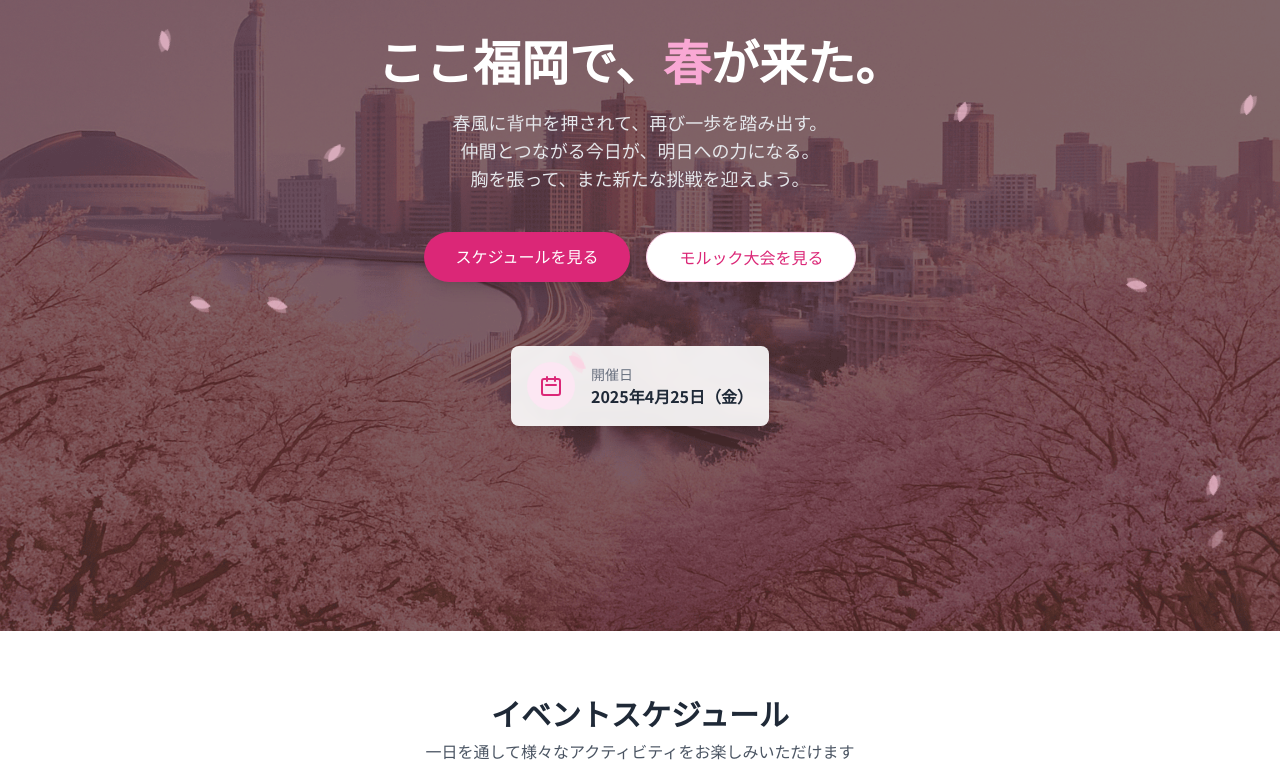
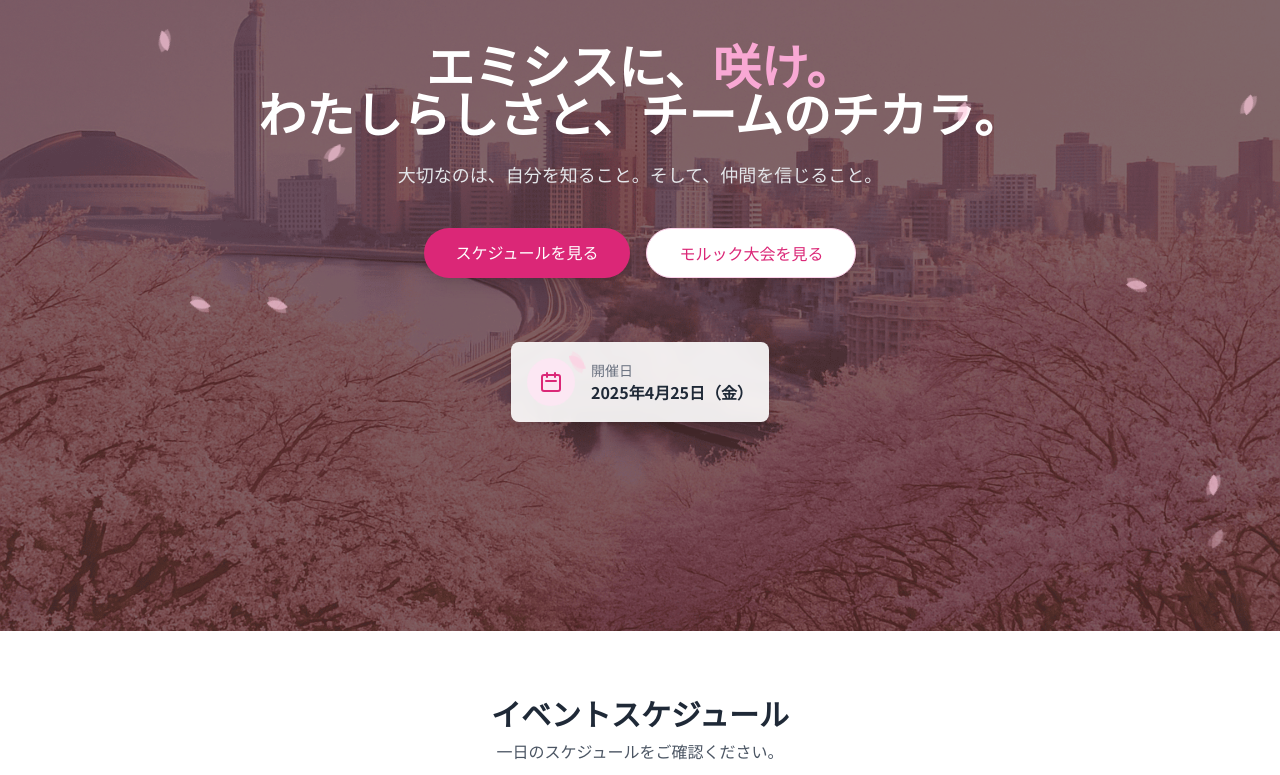
Before and after one commit to e3sys-develop/lp, a Next.js app: page /14th-semi-annual in a window 1280 px wide. Shown: the part 225-1000 px from the top of the page. Built offline with nearby package versions, Linux system fonts and the light colour scheme.

Commit message:
14期半期総会のページのテキストを更新し、イベントスケジュールの説明を明確化。休憩セクションの背景色を変更し、アクティビティの説明を改訂。

```diff
--- a/app/14th-semi-annual/page.tsx
+++ b/app/14th-semi-annual/page.tsx
@@ -167,12 +167,17 @@ export default function SemiAnnualEvent() {
                         <svg width="300" height="300" viewBox="0 0 200 200" fill="none" xmlns="http://www.w3.org/2000/svg"
                             className="opacity-20" aria-label="装飾的な背景パターン" />
                     </div>
-                    <h2 className="text-4xl md:text-5xl font-bold text-center text-white mb-6">ここ福岡で、<span
-                        className="text-pink-300">春</span>が来た。</h2>
+                    <h2 className="text-4xl md:text-5xl font-bold text-center text-white mb-6">
+                        エミシスに、
+                        <span className="text-pink-300">咲け。</span>
+                        <br />
+                        わたしらしさと、チームのチカラ。
+                    </h2>
                     <p className="text-lg text-center text-gray-200 max-w-2xl mb-10">
-                        春風に背中を押されて、再び一歩を踏み出す。<br />
-                        仲間とつながる今日が、明日への力になる。<br />
-                        胸を張って、また新たな挑戦を迎えよう。</p>
+                        大切なのは、自分を知ること。
+                        <br className="sm:hidden" />
+                        そして、仲間を信じること。
+                    </p>
                     <div className="flex flex-col sm:flex-row gap-4">
                         <a href="#schedule"
                             className="bg-pink-600 hover:bg-pink-700 text-white font-medium py-3 px-8 rounded-full shadow-lg transition transform hover:scale-105 text-center">
@@ -202,7 +207,7 @@ export default function SemiAnnualEvent() {
             <section id="schedule" className="py-16 bg-white">
                 <div className="container mx-auto px-4">
                     <h2 className="text-3xl font-bold text-center text-gray-800 mb-2">イベントスケジュール</h2>
-                    <p className="text-center text-gray-600 mb-12">一日を通して様々なアクティビティをお楽しみいただけます</p>
+                    <p className="text-center text-gray-600 mb-12">一日のスケジュールをご確認ください。</p>
 
                     <div className="max-w-3xl mx-auto">
                         <div className="timeline-item relative flex mb-6 pl-12">
@@ -295,7 +300,7 @@ export default function SemiAnnualEvent() {
                                     <path strokeLinecap="round" strokeLinejoin="round" strokeWidth="2" d="M8 7V3m8 4V3m-9 8h10M5 21h14a2 2 0 002-2V7a2 2 0 00-2-2H5a2 2 0 00-2 2v12a2 2 0 002 2z" />
                                 </svg>
                             </div>
-                            <div className="flex-grow bg-pink-50 rounded-lg p-4 shadow-sm">
+                            <div className="flex-grow bg-gray-50 rounded-lg p-4 shadow-sm">
                                 <div className="flex justify-between items-start mb-1">
                                     <h3 className="font-bold text-lg text-gray-800">休憩</h3>
                                     <span className="text-sm text-pink-600 font-medium">11:05 - 11:10 (5分)</span>
@@ -328,7 +333,7 @@ export default function SemiAnnualEvent() {
                                     <path strokeLinecap="round" strokeLinejoin="round" strokeWidth="2" d="M8 7V3m8 4V3m-9 8h10M5 21h14a2 2 0 002-2V7a2 2 0 00-2-2H5a2 2 0 00-2 2v12a2 2 0 002 2z" />
                                 </svg>
                             </div>
-                            <div className="flex-grow bg-pink-50 rounded-lg p-4 shadow-sm">
+                            <div className="flex-grow bg-gray-50 rounded-lg p-4 shadow-sm">
                                 <div className="flex justify-between items-start mb-1">
                                     <h3 className="font-bold text-lg text-gray-800">昼休憩</h3>
                                     <span className="text-sm text-pink-600 font-medium">12:10 - 13:10 (60分)</span>
@@ -361,7 +366,7 @@ export default function SemiAnnualEvent() {
                                     <path strokeLinecap="round" strokeLinejoin="round" strokeWidth="2" d="M8 7V3m8 4V3m-9 8h10M5 21h14a2 2 0 002-2V7a2 2 0 00-2-2H5a2 2 0 00-2 2v12a2 2 0 002 2z" />
                                 </svg>
                             </div>
-                            <div className="flex-grow bg-pink-50 rounded-lg p-4 shadow-sm">
+                            <div className="flex-grow bg-gray-50 rounded-lg p-4 shadow-sm">
                                 <div className="flex justify-between items-start mb-1">
                                     <h3 className="font-bold text-lg text-gray-800">休憩</h3>
                                     <span className="text-sm text-pink-600 font-medium">14:10 - 14:20 (10分)</span>
@@ -411,7 +416,7 @@ export default function SemiAnnualEvent() {
                                     <path strokeLinecap="round" strokeLinejoin="round" strokeWidth="2" d="M8 7V3m8 4V3m-9 8h10M5 21h14a2 2 0 002-2V7a2 2 0 00-2-2H5a2 2 0 00-2 2v12a2 2 0 002 2z" />
                                 </svg>
                             </div>
-                            <div className="flex-grow bg-pink-50 rounded-lg p-4 shadow-sm">
+                            <div className="flex-grow bg-gray-50 rounded-lg p-4 shadow-sm">
                                 <div className="flex justify-between items-start mb-1">
                                     <h3 className="font-bold text-lg text-gray-800">移動準備・休憩</h3>
                                     <span className="text-sm text-pink-600 font-medium">15:30 - 15:40 (10分)</span>
@@ -445,7 +450,7 @@ export default function SemiAnnualEvent() {
                                     <path strokeLinecap="round" strokeLinejoin="round" strokeWidth="2" d="M8 7V3m8 4V3m-9 8h10M5 21h14a2 2 0 002-2V7a2 2 0 00-2-2H5a2 2 0 00-2 2v12a2 2 0 002 2z" />
                                 </svg>
                             </div>
-                            <div className="flex-grow bg-pink-50 rounded-lg p-4 shadow-sm">
+                            <div className="flex-grow bg-gray-50 rounded-lg p-4 shadow-sm">
                                 <div className="flex justify-between items-start mb-1">
                                     <h3 className="font-bold text-lg text-gray-800">移動</h3>
                                     <span className="text-sm text-pink-600 font-medium">18:00 - 18:30 (30分)</span>
@@ -477,7 +482,7 @@ export default function SemiAnnualEvent() {
             <section id="activities" className="py-16 bg-pink-50">
                 <div className="container mx-auto px-4">
                     <h2 className="text-3xl font-bold text-center text-gray-800 mb-2">アクティビティ</h2>
-                    <p className="text-center text-gray-600 mb-12">春の訪れを感じながら楽しめる様々なアクティビティをご用意しています</p>
+                    <p className="text-center text-gray-600 mb-12">ワークやゲームで楽しみましょう！</p>
 
                     <div className="grid grid-cols-1 md:grid-cols-2 lg:grid-cols-3 gap-8">
                         <div className="event-card bg-white rounded-xl shadow-md overflow-hidden transition duration-300">
@@ -839,12 +844,12 @@ export default function SemiAnnualEvent() {
                         <div className="bg-gradient-to-r from-pink-50 to-pink-100 rounded-2xl shadow-lg overflow-hidden mb-16">
                             <div className="p-8">
                                 <div className="flex items-center mb-6">
-                                    <div className="bg-pink-200 rounded-full p-4 mr-6">
-                                        <svg className="w-8 h-8 text-pink-600" fill="none" stroke="currentColor" viewBox="0 0 24 24" aria-labelledby="camera-icon">
-                                            <title id="camera-icon">カメラアイコン</title>
-                                            <path strokeLinecap="round" strokeLinejoin="round" strokeWidth="2" d="M3 9a2 2 0 012-2h.93a2 2 0 001.664-.89l.812-1.22A2 2 0 0110.07 4h3.86a2 2 0 011.664.89l.812 1.22A2 2 0 0018.07 7H19a2 2 0 012 2v9a2 2 0 01-2 2H5a2 2 0 01-2-2V9z" />
-                                            <path strokeLinecap="round" strokeLinejoin="round" strokeWidth="2" d="M15 13a3 3 0 100-6 3 3 0 000 6zm-7 9a7 7 0 1114 0H3z" clipRule="evenodd" />
-                                        </svg>
+                                    <div className="bg-pink-200 rounded-full p-1 mr-6 overflow-hidden" style={{ width: '80px', height: '80px' }}>
+                                        <img
+                                            src="/14th-semi-annual/yap.png"
+                                            alt="Yapさんのプロフィール写真"
+                                            className="w-full h-full object-cover rounded-full"
+                                        />
                                     </div>
                                     <div>
                                         <h3 className="text-2xl font-bold text-gray-800 mb-1">Yapさん</h3>
@@ -887,7 +892,7 @@ export default function SemiAnnualEvent() {
                                                 <title id="check-icon-5">チェックマーク</title>
                                                 <path strokeLinecap="round" strokeLinejoin="round" strokeWidth="2" d="M5 13l4 4L19 7" />
                                             </svg>
-                                            <span>Yapさんがメインで撮影しますが、皆さんが撮った写真も大歓迎です！（フォルダは後日用意します）</span>
+                                            <span>Yapさんがメインで撮影しますが、皆さんが撮った写真も大歓迎です！（<a href="https://drive.google.com/drive/folders/1VaHZuemFSP17Rk2_sW4Y1zorUpHIyI4Q?usp=drive_link" target="_blank" rel="noopener noreferrer" className="text-pink-600 hover:text-pink-700 underline">こちらのフォルダ</a>にアップロードしてください）</span>
                                         </li>
                                     </ul>
                                     <p className="text-center text-gray-800 font-medium mt-6">みんなで総会の思い出を残しましょう！</p>
```
Also changed, not shown: 1 other file (tests, documents, lock files or other folders).
